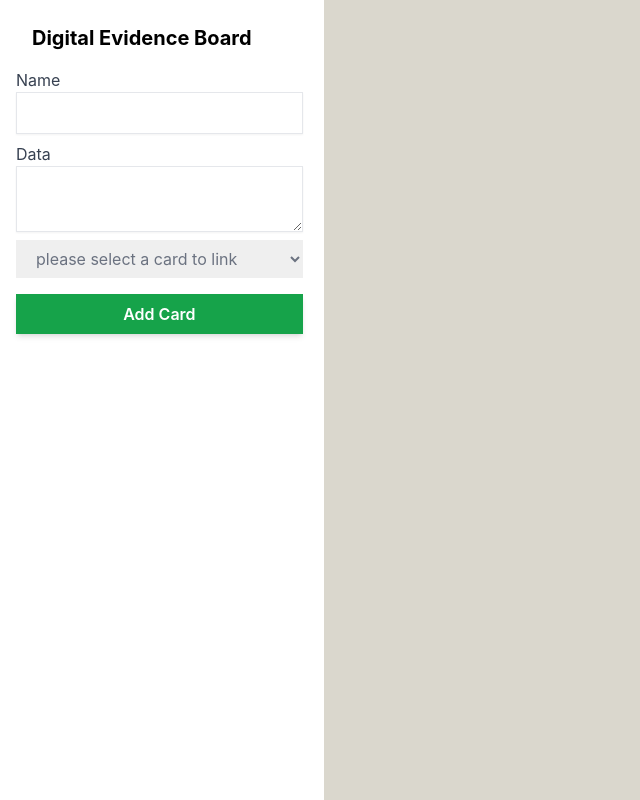
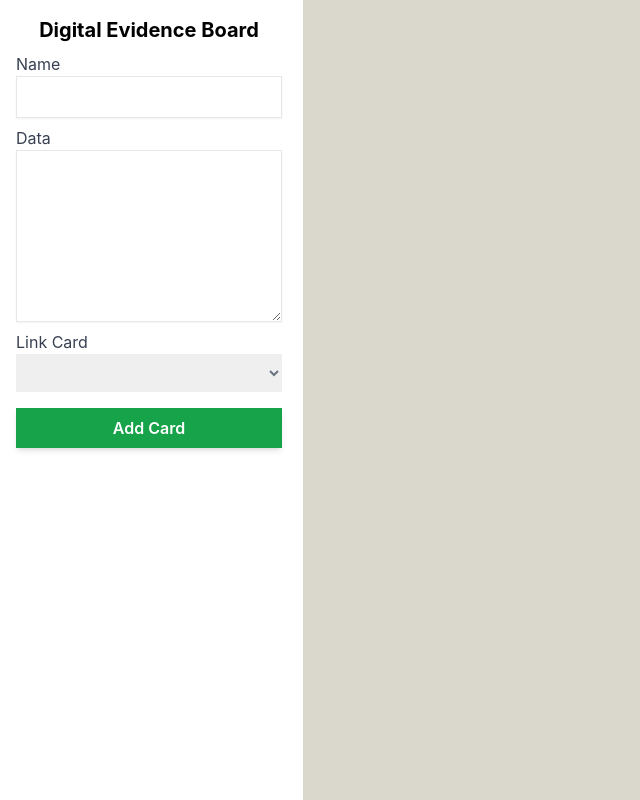
Before and after one commit to yatheeshraju/digital_eb, a React (Create React App) app: page / in a window 1280 px wide. Shown: the whole page, without its empty margins (0-640 px from the left). Built offline with nearby package versions, Linux system fonts and the light colour scheme.

Commit message:
fix infinite canvas

```diff
--- a/src/App.css
+++ b/src/App.css
@@ -1,4 +1,13 @@
 @tailwind base;
+:root {
+  --primary: gray;
+  --secondary: white;
+}
+/* Firefox */
+* {
+  scrollbar-width: 0;
+}
+
 @tailwind components;
 @tailwind utilities;
 
@@ -7,43 +16,9 @@
 }
 
 .app {
+  position: fixed;
   display: grid;
   grid-template-columns: 1fr 3fr;
-  height: 100vh;
   column-gap: 5px;
+  max-height: 90vh;
 }
-
-.App-logo {
-  height: 40vmin;
-  pointer-events: none;
-}
-
-@media (prefers-reduced-motion: no-preference) {
-  .App-logo {
-    animation: App-logo-spin infinite 20s linear;
-  }
-}
-
-.App-header {
-  background-color: #282c34;
-  min-height: 100vh;
-  display: flex;
-  flex-direction: column;
-  align-items: center;
-  justify-content: center;
-  font-size: calc(10px + 2vmin);
-  color: white;
-}
-
-.App-link {
-  color: #61dafb;
-}
-
-@keyframes App-logo-spin {
-  from {
-    transform: rotate(0deg);
-  }
-  to {
-    transform: rotate(360deg);
-  }
-}
--- a/src/App.js
+++ b/src/App.js
@@ -8,12 +8,12 @@ function App() {
   const [testwall, settestwall] = useState([]);
   return (
     <div className="app">
-      <div className="editor p-4 ">
+      <div className="editor ">
         <Toaster />
-        <div className="w-full flex flex-col">
+        <div className="w-full flex flex-col p-4 h-1/2">
           <a
             href="/"
-            className="mb-2 w-full py-2 px-4 text-xl font-bold text-black"
+            className="mb-2 w-full text-center text-xl font-bold text-black"
           >
             Digital Evidence Board
           </a>
@@ -23,7 +23,7 @@ function App() {
       <div className="viewer">
         <Viewer
           size={{
-            width: (window.innerWidth / 3) * 2,
+            width: (window.innerWidth / 4) * 3,
             height: window.innerHeight,
           }}
           data={testwall}
--- a/src/Editor.jsx
+++ b/src/Editor.jsx
@@ -69,28 +69,40 @@ function Editor({ settestwall, testwall }) {
   };
   return (
     <>
-      <span className="font-normal text-gray-700 dark:text-white">Name</span>
+      <label className="font-normal text-gray-700 dark:text-white" for="name">
+        Name
+      </label>
       <input
         className="mb-2 appearance-none border border-black-300 w-full py-2 px-4 bg-white text-black-700 placeholder-gray-400 shadow-sm text-base focus:outline-none focus:ring-2 focus:ring-green-800 focus:border-transparent"
         type="text"
         name="name"
+        id="name"
         onChange={handleInput}
       />
 
-      <span className="font-normal text-gray-700 dark:text-white">Data</span>
+      <label className="font-normal text-gray-700 dark:text-white" for="data">
+        Data
+      </label>
       <textarea
         className="mb-2 appearance-none border border-black-300 w-full py-2 px-4 bg-white text-black-700 placeholder-gray-400 shadow-sm text-base focus:outline-none focus:ring-2 focus:ring-green-800 focus:border-transparent"
         type="text"
         name="data"
+        id="data"
+        rows={15}
         onChange={handleInput}
       />
-
+      <label className="font-normal text-gray-700 dark:text-white" for="link">
+        Link Card
+      </label>
       <select
         className="mb-4 px-4 py-2  text-gray-500 border-green-300 focus:ring-green-500 bo focus:border-green-500 pr-7 "
         onChange={handleInput}
+        id="link"
         name="link"
       >
-        <option value={null}> please select a card to link </option>
+        <option disabled value={null}>
+          please select a card to link
+        </option>
         {testwall.map((item) => (
           <option key={item.id} value={item.id}>
             {item.name}
@@ -99,12 +111,13 @@ function Editor({ settestwall, testwall }) {
       </select>
 
       <button
-        className="py-2 px-4  bg-green-600 hover:bg-green-700 focus:ring-green-500 focus:ring-offset-green-200 text-white w-full transition ease-in duration-200 text-center text-base font-semibold shadow-md focus:outline-none focus:ring-2 focus:ring-offset-2 "
+        type="button"
+        className="py-2 px-4  mb-4 bg-green-600 hover:bg-green-700 focus:ring-green-500 focus:ring-offset-green-200 text-white transition ease-in duration-200 text-center text-base font-semibold shadow-md focus:outline-none focus:ring-2 focus:ring-offset-2 "
         onClick={handleAddCard}
       >
         Add Card
       </button>
-      <div className="w-full flex flex-col">
+      <div className="w-full flex flex-col overflow-auto">
         {testwall.map((item) => (
           <Card key={item.id} info={item} handleDeleteCard={handleDeleteCard} />
         ))}
--- a/src/Viewer.jsx
+++ b/src/Viewer.jsx
@@ -4,6 +4,7 @@ import { set } from "./idb_utils";
 
 function Viewer({ data, size }) {
   const [wallData, setwallData] = useState([]);
+  const [scaleBy, setscaleBy] = useState(1.2);
   const stageRef = useRef();
   const handleDrag = (id) => {
     let tempwall = wallData.map((item) =>
@@ -12,12 +13,6 @@ function Viewer({ data, size }) {
     setwallData(tempwall);
   };
   const updatePos = (e, id) => {
-    if (
-      e.target.x() < size.width &&
-      e.target.x() > 0 &&
-      e.target.y() < size.height &&
-      e.target.y() > 0
-    ) {
     let tempwall = wallData.map((item) =>
       item.id === id
         ? { ...item, isDragging: false, x: e.target.x(), y: e.target.y() }
@@ -26,14 +21,12 @@ function Viewer({ data, size }) {
     let tempitem = tempwall.filter((item) => item.id === id);
     set(...tempitem);
     setwallData(tempwall);
-    }
   };
 
   useEffect(() => {
     setwallData(data);
   }, [data]);
 
-  const scaleBy = 1.2;
   const zoomStage = (event) => {
     if (stageRef.current !== null) {
       const stage = stageRef.current;
@@ -73,8 +66,9 @@ function Viewer({ data, size }) {
         style={{ backgroundColor: "#dad7cd" }}
         ref={stageRef}
         onWheel={zoomStage}
-        width={size.width}
-        height={size.height}
+        width={size.width * scaleBy}
+        height={size.height * scaleBy}
+        draggable
       >
         <Layer>
           {wallData.map((item) => (
```
Lines whose indentation alone changed are shown as unchanged.
